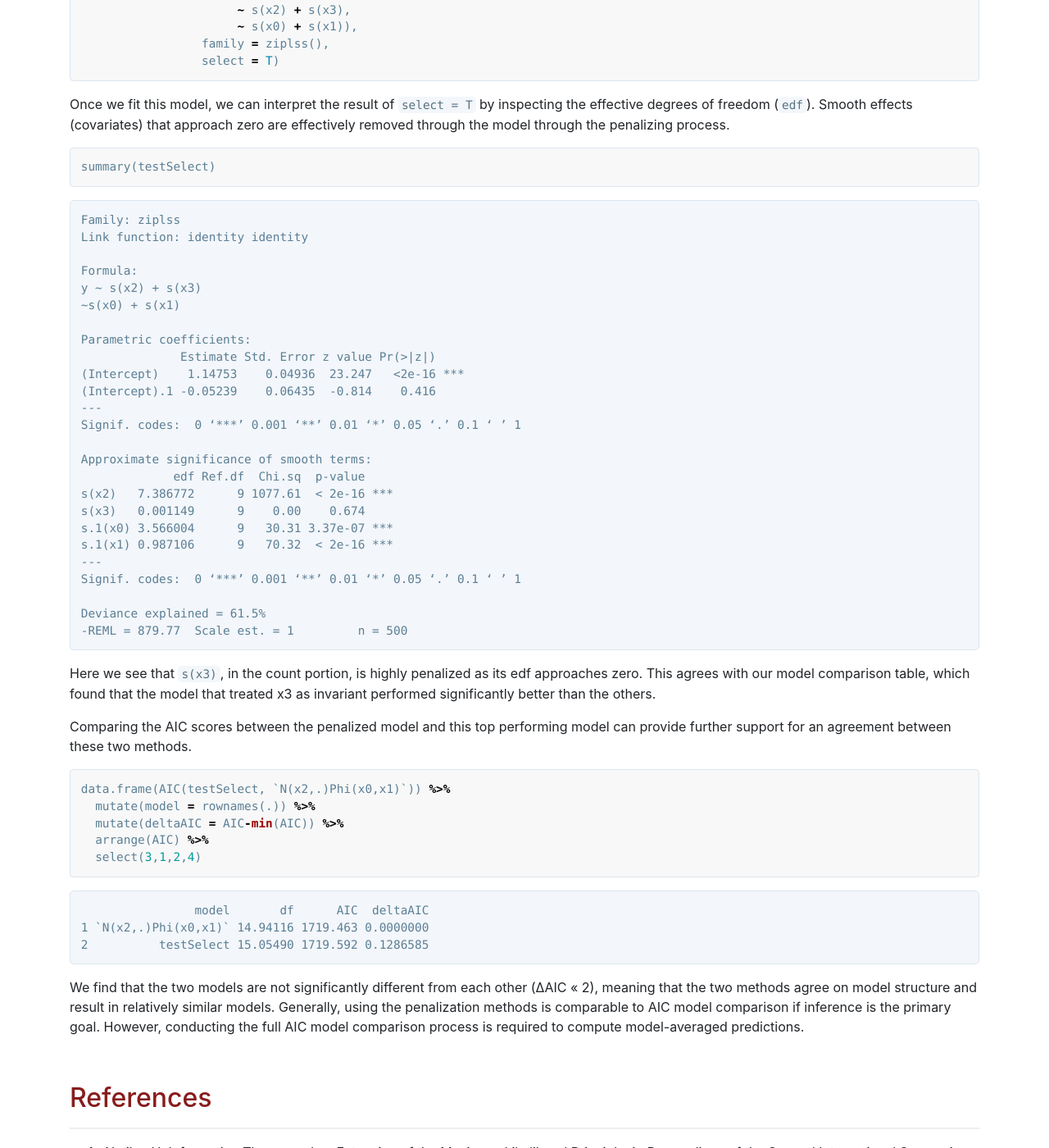
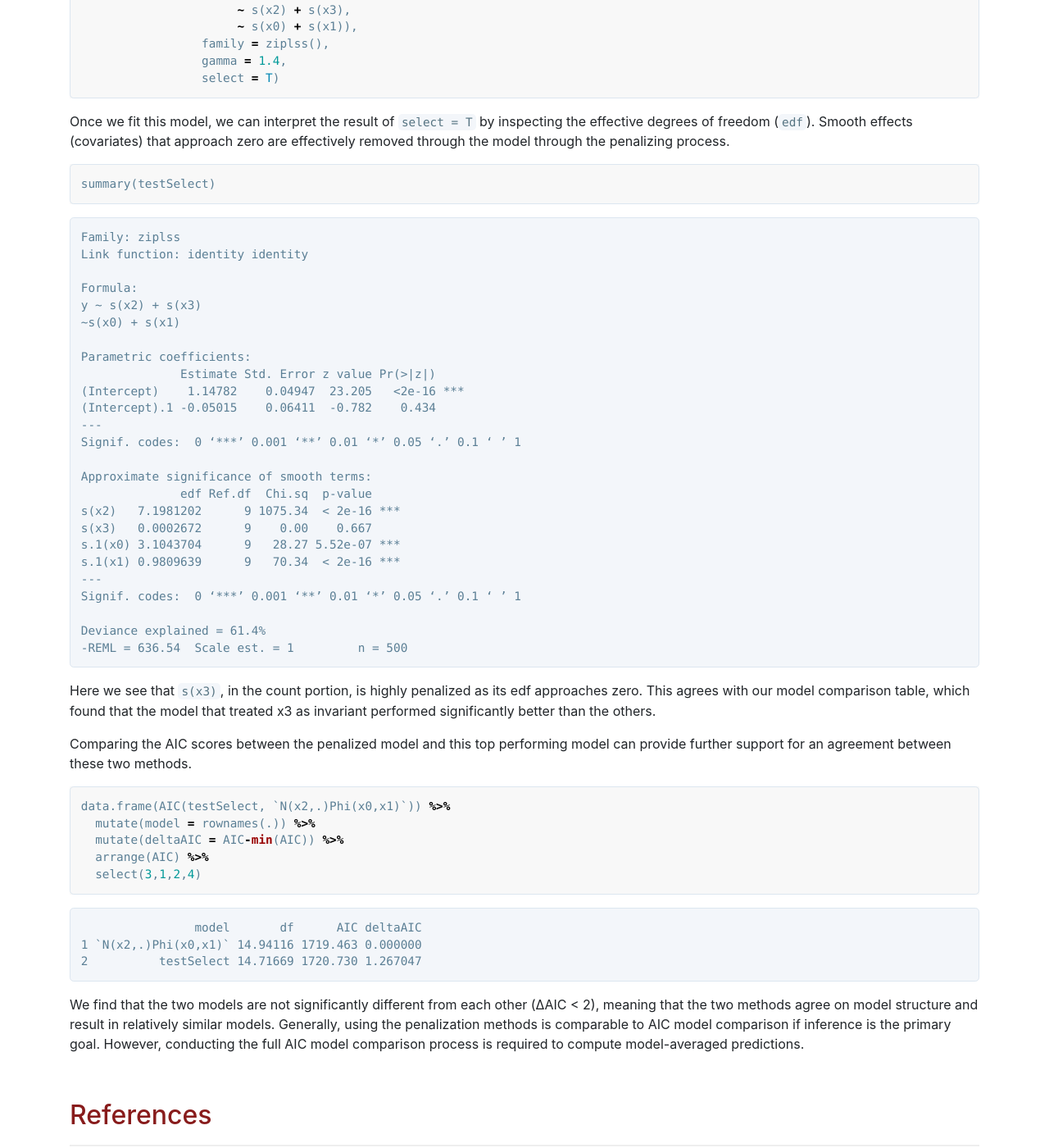
Before and after one commit to chrisyeh96/chrisyeh96.github.io, a Jekyll site: the page built from _posts/2019-05-29-Auto-Nested-Mod.md, in a window 1280 px wide and 1400 px high, scrolled down 9328 px. Shown: the whole window at 82% size. Built offline with Jekyll 4.4.1, drawn with Linux system fonts in a browser that asks for light colours; nearby versions of some CDN libraries.

Commit message:
Update 2019-05-29-Auto-Nested-Mod.md

````diff
--- a/_posts/2019-05-29-Auto-Nested-Mod.md
+++ b/_posts/2019-05-29-Auto-Nested-Mod.md
@@ -381,6 +381,7 @@ testSelect = gam(list(y
                       ~ s(x2) + s(x3),
                       ~ s(x0) + s(x1)),
                  family = ziplss(),
+                 gamma = 1.4,
                  select = T)
 ```
 
@@ -399,22 +400,22 @@ y ~ s(x2) + s(x3)
 
 Parametric coefficients:
               Estimate Std. Error z value Pr(>|z|)
-(Intercept)    1.14753    0.04936  23.247   <2e-16 ***
-(Intercept).1 -0.05239    0.06435  -0.814    0.416
+(Intercept)    1.14782    0.04947  23.205   <2e-16 ***
+(Intercept).1 -0.05015    0.06411  -0.782    0.434
 ---
 Signif. codes:  0 ‘***’ 0.001 ‘**’ 0.01 ‘*’ 0.05 ‘.’ 0.1 ‘ ’ 1
 
 Approximate significance of smooth terms:
-             edf Ref.df  Chi.sq  p-value
-s(x2)   7.386772      9 1077.61  < 2e-16 ***
-s(x3)   0.001149      9    0.00    0.674
-s.1(x0) 3.566004      9   30.31 3.37e-07 ***
-s.1(x1) 0.987106      9   70.32  < 2e-16 ***
+              edf Ref.df  Chi.sq  p-value
+s(x2)   7.1981202      9 1075.34  < 2e-16 ***
+s(x3)   0.0002672      9    0.00    0.667
+s.1(x0) 3.1043704      9   28.27 5.52e-07 ***
+s.1(x1) 0.9809639      9   70.34  < 2e-16 ***
 ---
 Signif. codes:  0 ‘***’ 0.001 ‘**’ 0.01 ‘*’ 0.05 ‘.’ 0.1 ‘ ’ 1
 
-Deviance explained = 61.5%
--REML = 879.77  Scale est. = 1         n = 500
+Deviance explained = 61.4%
+-REML = 636.54  Scale est. = 1         n = 500
 ```
 
 Here we see that `s(x3)`, in the count portion, is highly penalized as its edf approaches zero. This agrees with our model comparison table, which found that the model that treated x3 as invariant performed significantly better than the others.
@@ -429,12 +430,12 @@ data.frame(AIC(testSelect, `N(x2,.)Phi(x0,x1)`)) %>%
   select(3,1,2,4)
 ```
 ```txt
-                model       df      AIC  deltaAIC
-1 `N(x2,.)Phi(x0,x1)` 14.94116 1719.463 0.0000000
-2          testSelect 15.05490 1719.592 0.1286585
+                model       df      AIC deltaAIC
+1 `N(x2,.)Phi(x0,x1)` 14.94116 1719.463 0.000000
+2          testSelect 14.71669 1720.730 1.267047
 ```
 
-We find that the two models are not significantly different from each other (ΔAIC << 2), meaning that the two methods agree on model structure and result in relatively similar models. Generally, using the penalization methods is comparable to AIC model comparison if inference is the primary goal. However, conducting the full AIC model comparison process is required to compute model-averaged predictions.
+We find that the two models are not significantly different from each other (ΔAIC < 2), meaning that the two methods agree on model structure and result in relatively similar models. Generally, using the penalization methods is comparable to AIC model comparison if inference is the primary goal. However, conducting the full AIC model comparison process is required to compute model-averaged predictions.
 
 <br>
 
````
